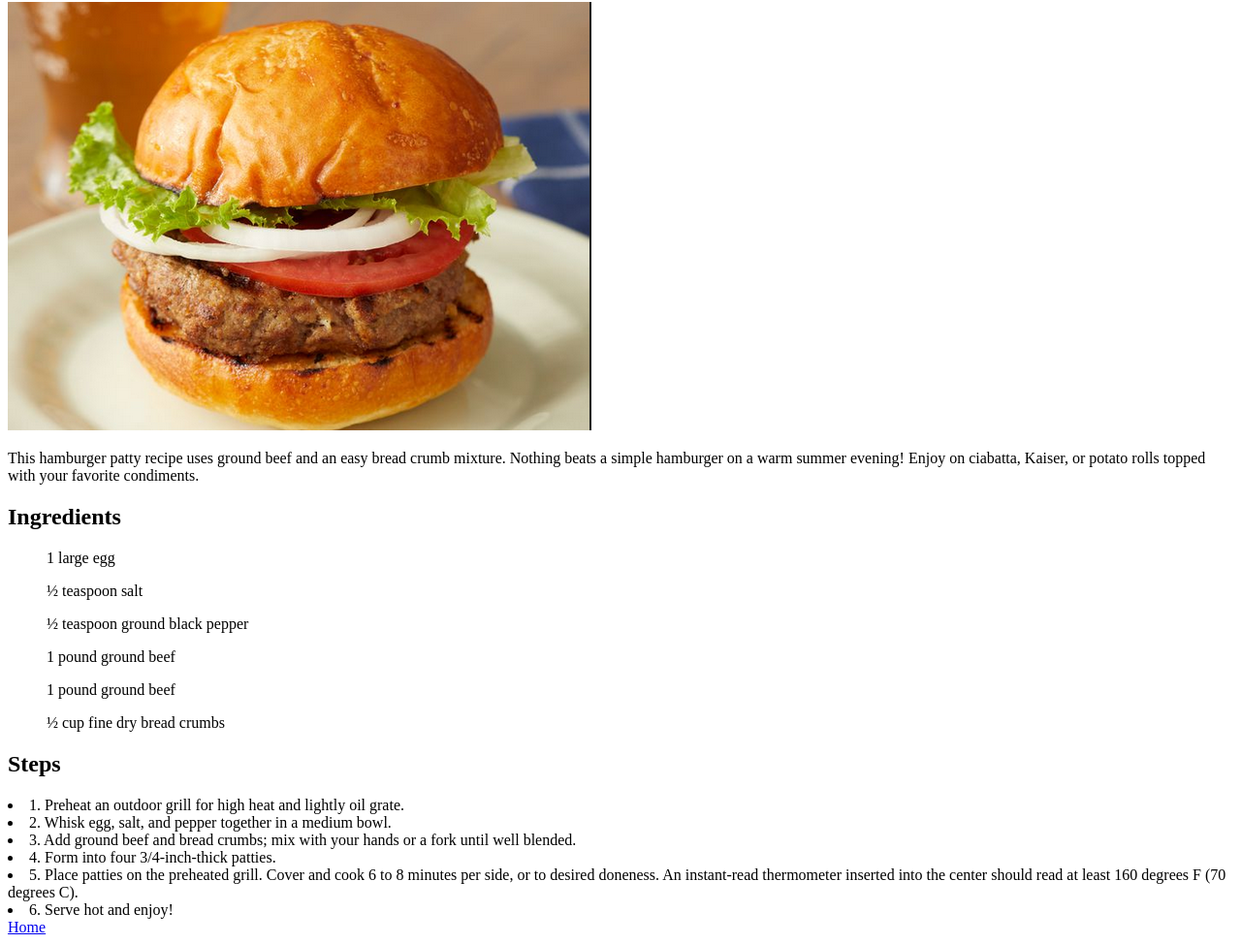
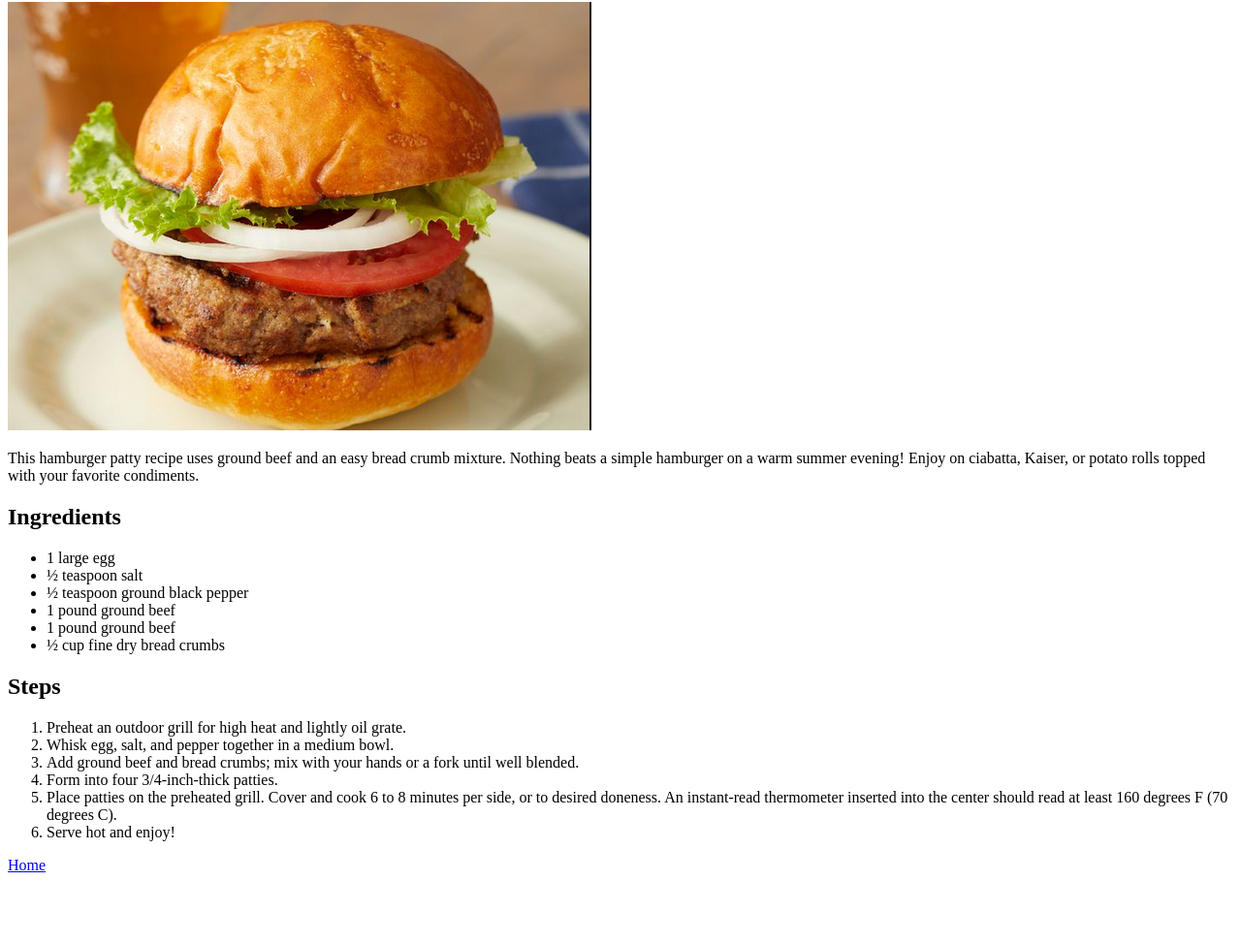
Before and after one commit to skudle489/odin-recipes, a plain HTML site: page recipes/burger.html in a window 1280 px wide. Shown: the part 78-1052 px from the top of the page at 97% size. After the commit the page ends 988 px from the top, so only its background shows below. Drawn offline with Linux system fonts and the light colour scheme.

Commit message:
added li tags to ingredients and steps for recipes
lists tags were set incorrectly

```diff
--- a/recipes/burger.html
+++ b/recipes/burger.html
@@ -11,20 +11,26 @@
     <p>This hamburger patty recipe uses ground beef and an easy bread crumb mixture. Nothing beats a simple hamburger on a warm summer evening! Enjoy on ciabatta, Kaiser, or potato rolls topped with your favorite condiments.</p>
 
     <h2>Ingredients</h2>
-    <ol>1 large egg</ol>
-    <ol>½ teaspoon salt</ol>
-    <ol>½ teaspoon ground black pepper</ol>
-    <ol>1 pound ground beef</ol>
-    <ol>1 pound ground beef</ol>
-    <ol>½ cup fine dry bread crumbs</ol>
+    <ul>
+        <li>1 large egg</li>
+        <li>½ teaspoon salt</li>
+        <li>½ teaspoon ground black pepper</li>
+        <li>1 pound ground beef</li>
+        <li>1 pound ground beef</li>
+        <li>½ cup fine dry bread crumbs</li>
+    </ul>
+
 
     <h2>Steps</h2>
-    <li>1. Preheat an outdoor grill for high heat and lightly oil grate. </li>
-    <li>2. Whisk egg, salt, and pepper together in a medium bowl. </li>
-    <li>3. Add ground beef and bread crumbs; mix with your hands or a fork until well blended. </li>
-    <li>4. Form into four 3/4-inch-thick patties. </li>
-    <li>5. Place patties on the preheated grill. Cover and cook 6 to 8 minutes per side, or to desired doneness. An instant-read thermometer inserted into the center should read at least 160 degrees F (70 degrees C). </li>
-    <li>6. Serve hot and enjoy!</li>
+    <ol>
+        <li>Preheat an outdoor grill for high heat and lightly oil grate.</li>
+        <li>Whisk egg, salt, and pepper together in a medium bowl.</li>
+        <li>Add ground beef and bread crumbs; mix with your hands or a fork until well blended.</li>
+        <li>Form into four 3/4-inch-thick patties.</li>
+        <li>Place patties on the preheated grill. Cover and cook 6 to 8 minutes per side, or to desired doneness. An instant-read thermometer inserted into the center should read at least 160 degrees F (70 degrees C).</li>
+        <li>Serve hot and enjoy!</li>
+    </ol>
+
 
     <a href="../index.html">Home</a>
 </body>
```
Also changed, not shown: recipes/sushi.html (+16 -10 lines).
